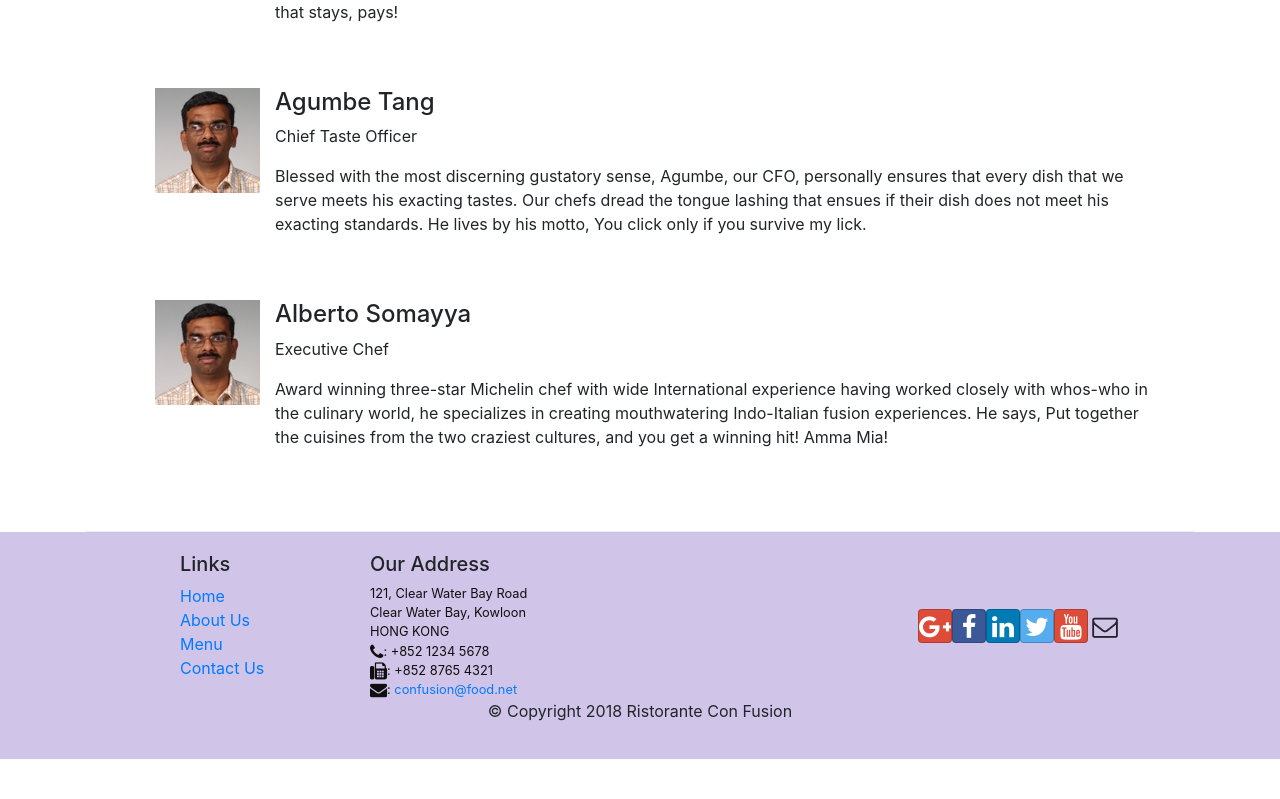
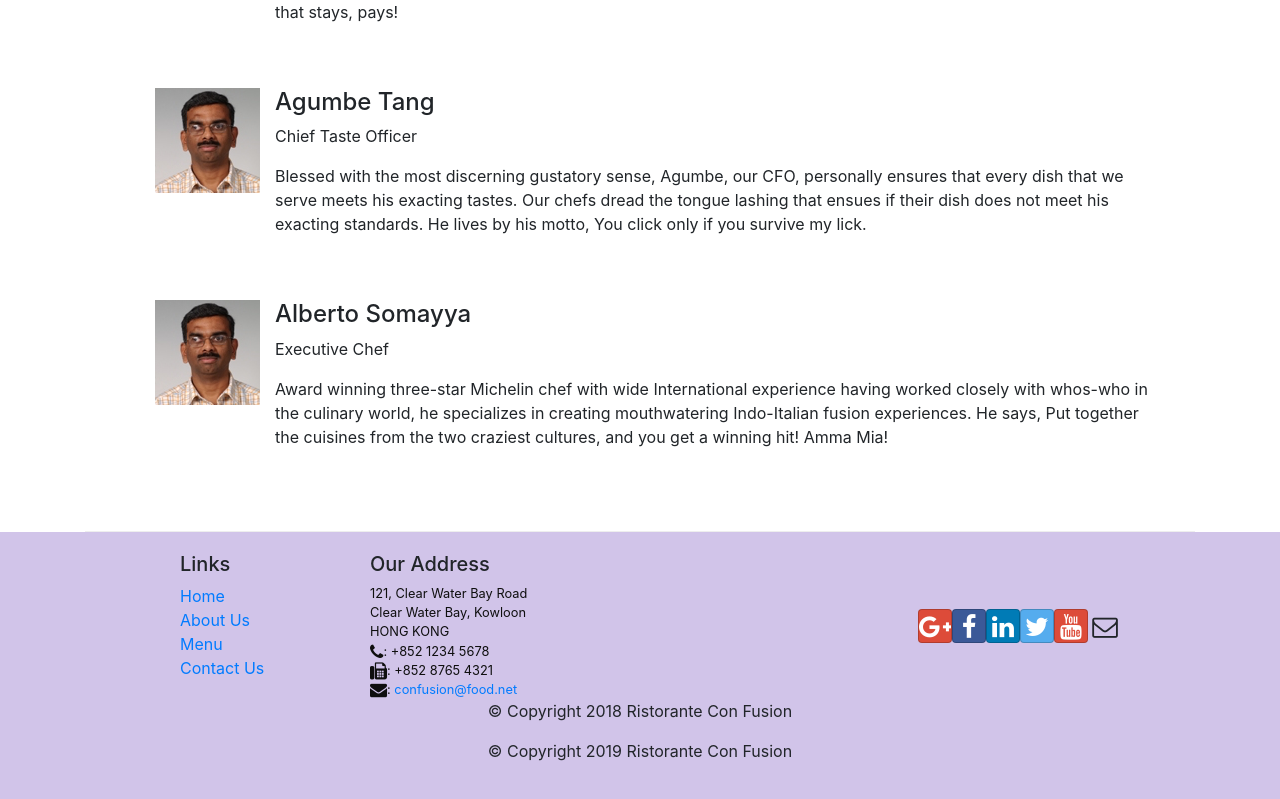
Before and after one commit to hsny91/reactBasic, a React (Create React App) app in the folder CourseraWeekThree/: page /aboutus in a window 1280 px wide. Shown: the part 1534-2333 px from the top of the page. Before the commit the page ends 2293 px from the top, so only its background shows below. Built offline with nearby package versions, Linux system fonts and the light colour scheme.

Commit message:
project was modified

```diff
--- a/CourseraWeekThree/src/components/FooterComponent.js
+++ b/CourseraWeekThree/src/components/FooterComponent.js
@@ -41,6 +41,7 @@ function Footer(props) {
             <div className="row justify-content-center">
                 <div className="col-auto">
                     <p>© Copyright 2018 Ristorante Con Fusion</p>
+                    <p>© Copyright 2019 Ristorante Con Fusion</p>
                 </div>
             </div>
         </div>
```
